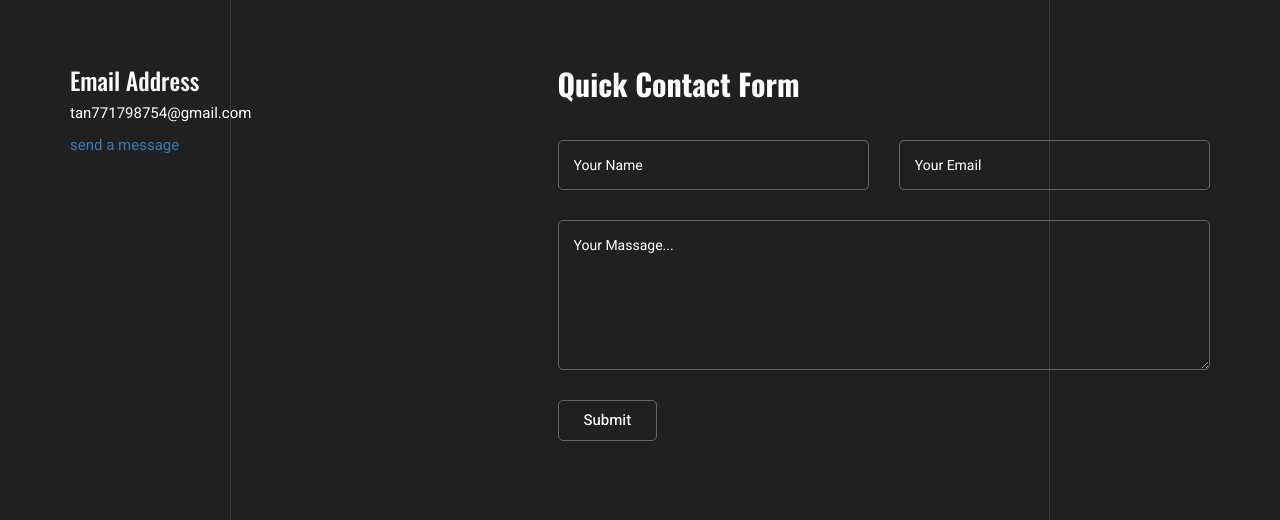
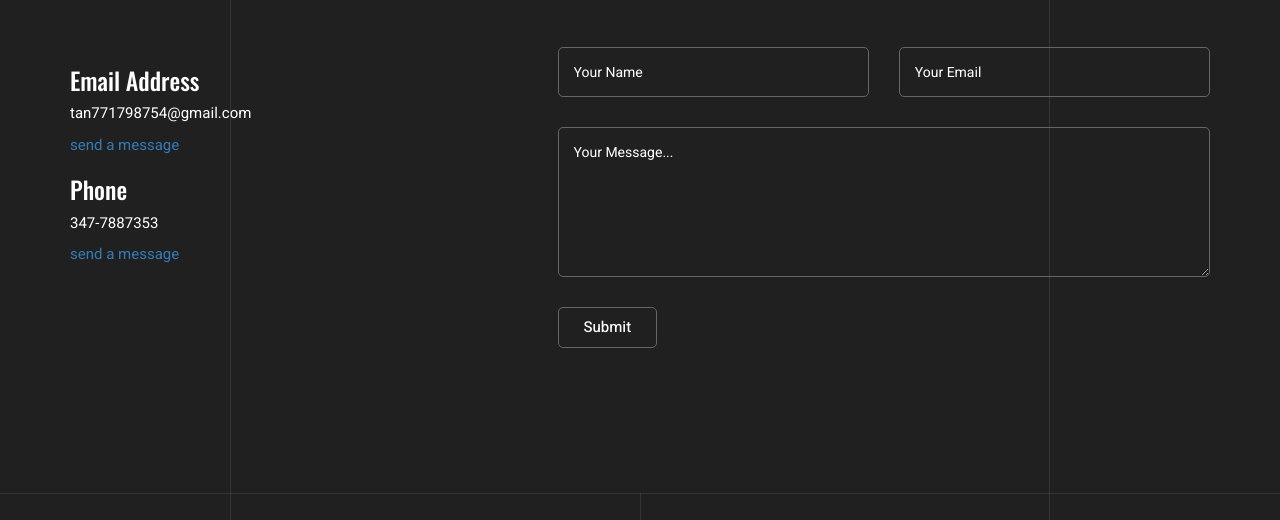
Before and after one commit to haohtan/myPerosnalWebPage, a plain HTML site: page index.html in a window 1280 px wide. Shown: the part 3485-4005 px from the top of the page. Drawn offline with nearby package versions, Linux system fonts and the light colour scheme.

Commit message:
Add files via upload

```diff
--- a/index.html
+++ b/index.html
@@ -297,7 +297,7 @@
                                 <div class="col col-xs-12 col-md-4 protfolio_col">
 
                                     <div class="submit-btn-wrapper">
-                                        <a href="https://github.com/haohtan"><button type="submit" class="theme-btn-s3"><i style="margin-right:8px" class="ti-github"></i>Github</button></a>
+                                        <a href="https://github.com/haohtan/Mobile-App-Development-Final_Project"><button type="submit" class="theme-btn-s3"><i style="margin-right:8px" class="ti-github"></i>Github</button></a>
                                         <div id="loader">
                                             <i class="fa fa-refresh fa-spin fa-3x fa-fw"></i>
                                         </div>
@@ -389,7 +389,7 @@
                                 <span>tan771798754@gmail.com</span>
                                 <a href="mailto:tan771798754@gmail.com">send a message</a>
                             </div>
-                            <div class="phone">
+                            <div class="adress">
                                 <h3>Phone</h3>
                                 <span>347-7887353</span>
                                 <a href="sms:347-7887353">send a message</a>
@@ -398,7 +398,6 @@
                     </div>
                     <div class="col-lg-7 col-md-7 col-sm-7">
                         <div class="contact-area contact-area-2 contact-area-3">
-                            <h2>Quick Contact Form</h2>
                             <div class="contact-form">
                                 <form method="post" class="contact-validation-active" id="contact-form">
                                     <div class="half-col">
@@ -409,7 +408,7 @@
                                     </div>
 
                                     <div>
-                                        <textarea class="form-control" name="note"  id="note" placeholder="Your Massage..."></textarea>
+                                        <textarea class="form-control" name="note"  id="note" placeholder="Your Message..."></textarea>
                                     </div>
                                     <div class="submit-btn-wrapper">
                                         <button type="submit" class="theme-btn-s3">Submit</button>
```
